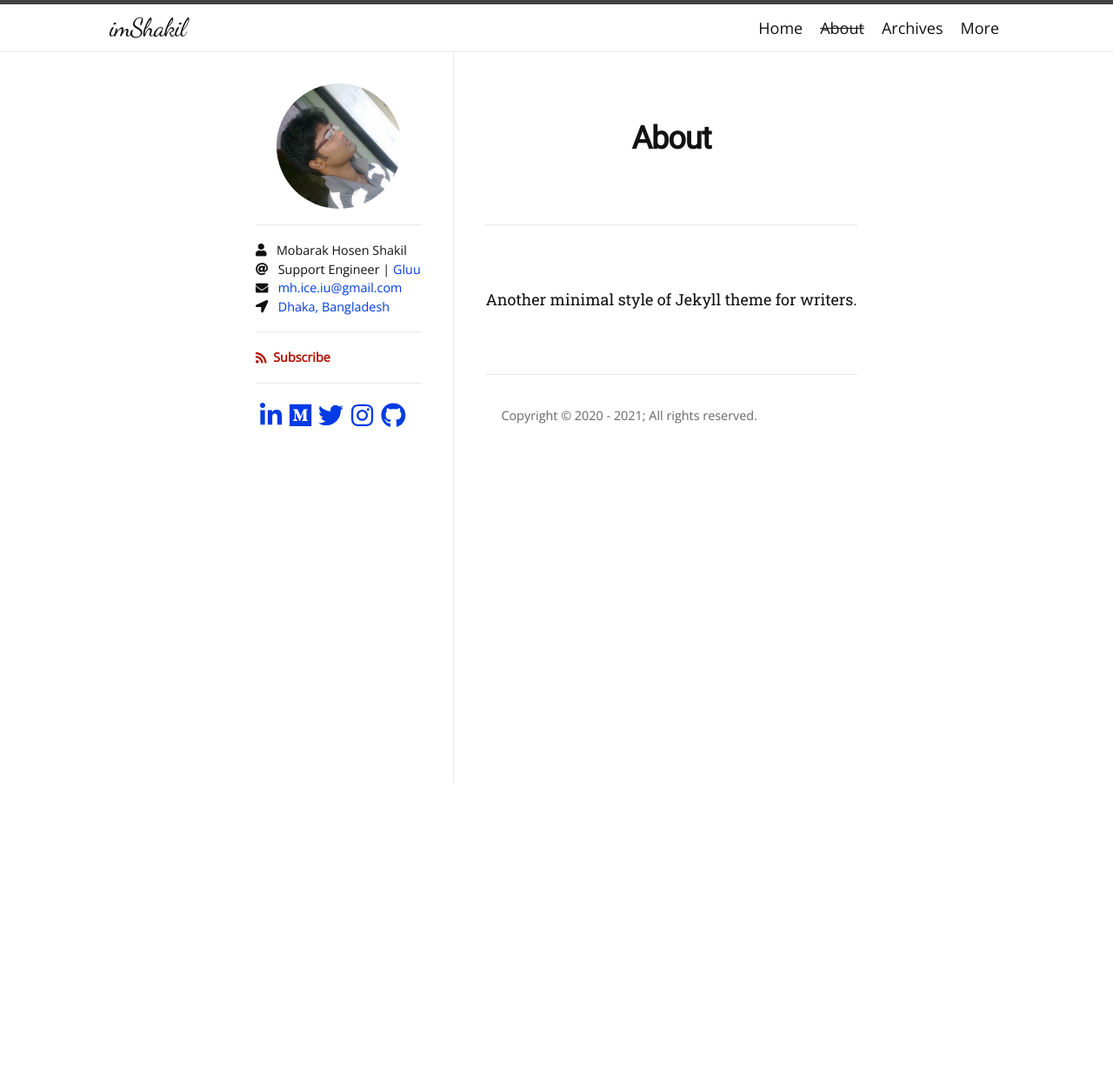
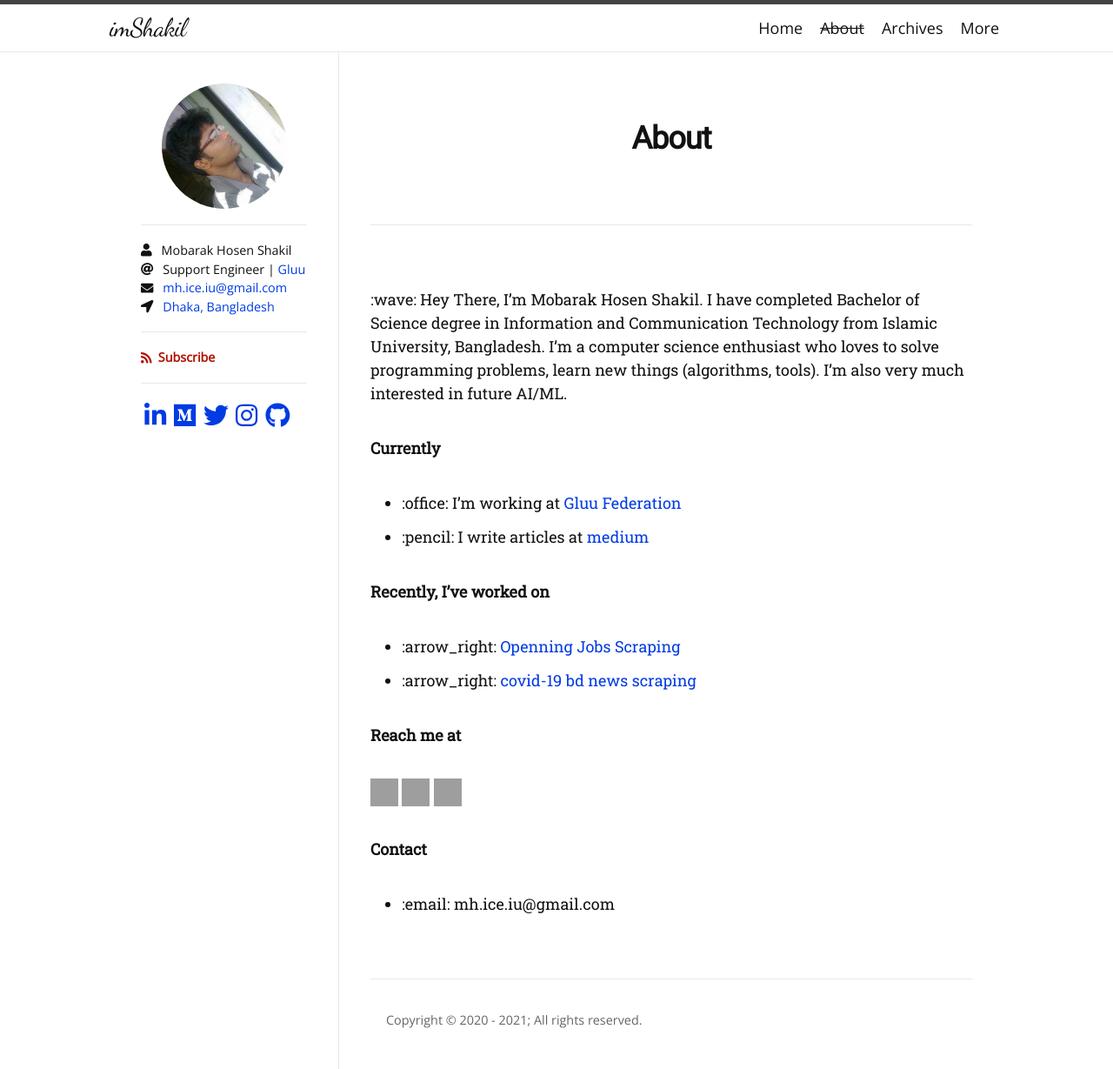
Before and after one commit to imShakil/imShakil.github.io, a Jekyll site: the page built from about.md, in a window 1280 px wide. Shown: the whole page at 87% size. Built offline with Jekyll 4.4.1, drawn with Linux system fonts in a browser that asks for light colours; nearby versions of some CDN libraries; some web fonts are replaced; before the commit the page ends 900 px from its top, so only the background shows below that; grey boxes are pictures that could not be loaded.

Commit message:
updated about.md

```diff
--- a/about.md
+++ b/about.md
@@ -4,4 +4,35 @@
 permalink: /about/
 ---
 
-Another minimal style of Jekyll theme for writers.
+:wave: Hey There, I'm Mobarak Hosen Shakil.
+I have completed Bachelor of Science degree in Information and Communication Technology from Islamic University, Bangladesh.
+I'm a computer science enthusiast who loves to solve programming problems, learn new things (algorithms, tools).
+I'm also very much interested in future AI/ML.
+
+**Currently**
+- :office: I'm working at [Gluu Federation](https://github.com/GluuFederation)
+- :pencil: I write articles at [medium](https://medium.com/imshakil)
+
+**Recently, I've worked on**
+- :arrow_right: [Openning Jobs Scraping](https://github.com/big0one/jobs-in-mail-bd)
+- :arrow_right: [covid-19 bd news scraping](https://github.com/big0one/covid-19)
+
+<!--
+**Skills, I've achieved**
+- Python
+- C/C++
+- Java
+- HTML
+- CSS
+- SQL
+-->
+
+**Reach me at**
+
+<a href="https://linkedin.com/in/imshakil" target="_blank"><img height="32" width="32" src="https://cdn.jsdelivr.net/npm/simple-icons@v3/icons/linkedin.svg" /></a>
+<a href="https://twitter.com/mhiceiuk" target="_blank"><img width="32" height="32" src="https://cdn.jsdelivr.net/npm/simple-icons@v3/icons/twitter.svg" /></a>
+<a href="https://instagram.com/mhshakil_ice_iu" target="_blank"><img width="32" height="32" src="https://cdn.jsdelivr.net/npm/simple-icons@v3/icons/instagram.svg" /></a>
+
+**Contact**
+
+- :email: mh.ice.iu@gmail.com
```
